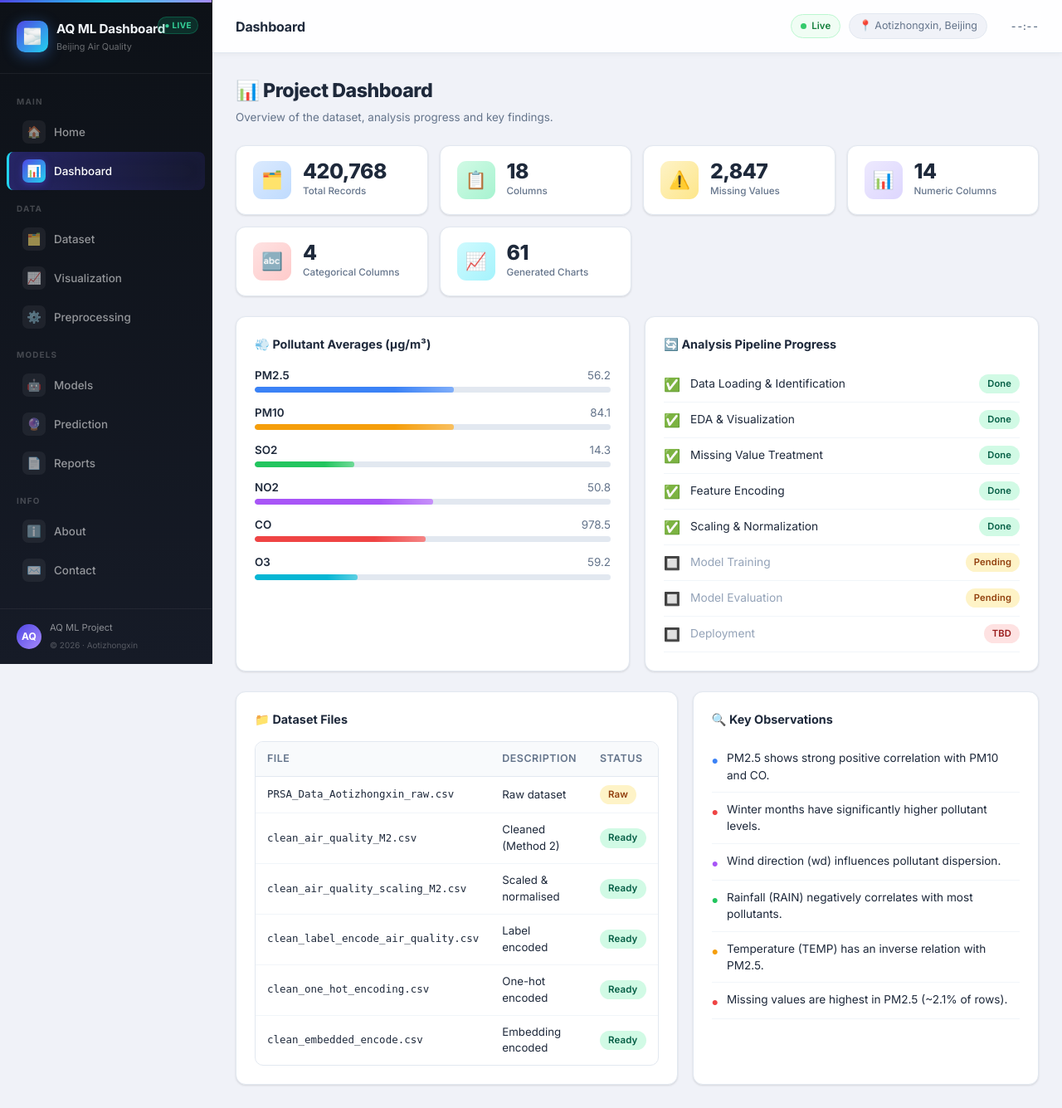
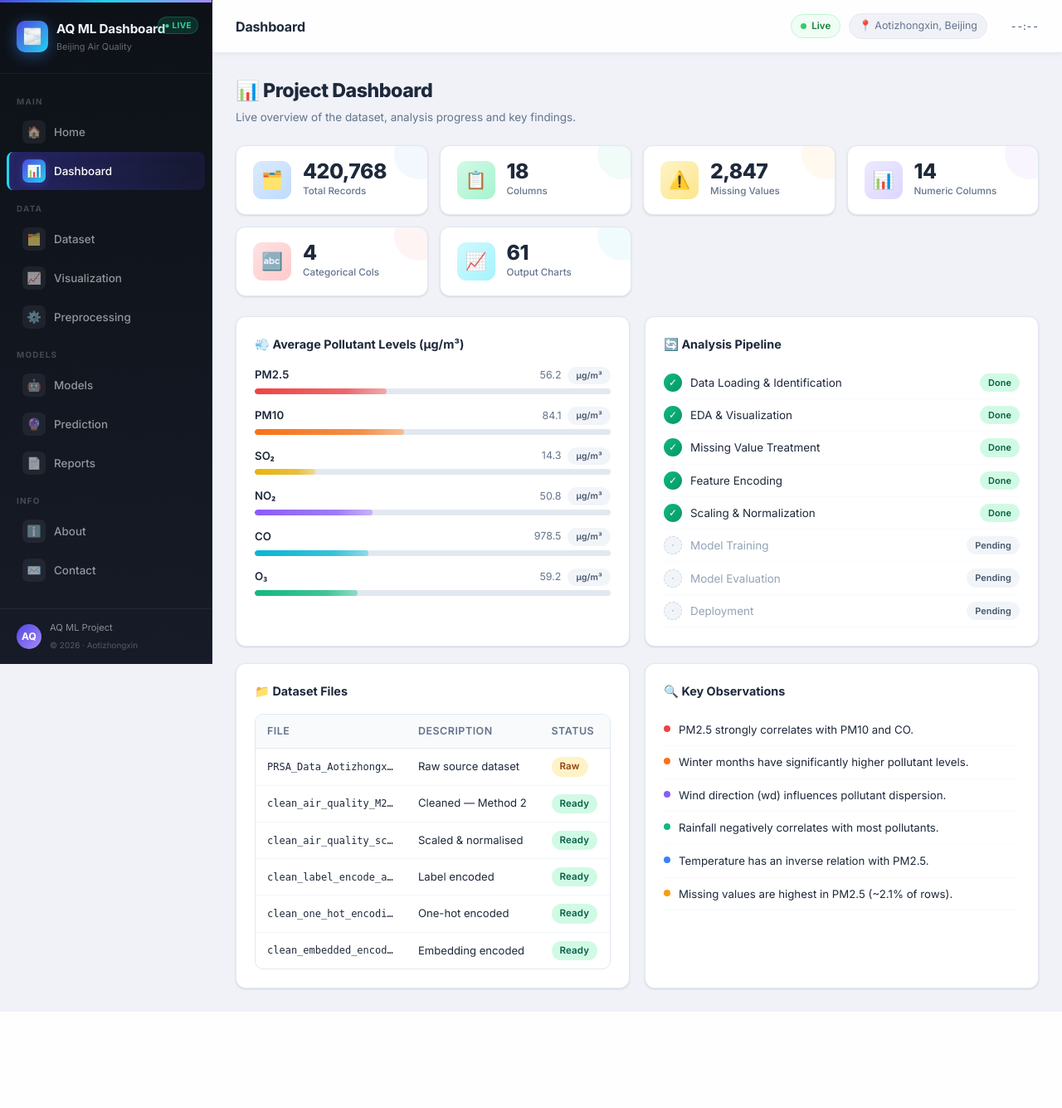
Before and after one commit to premsai2500030723/AERO-PURE-ML-PROJECT-, a Flask app: page /dashboard in a window 1280 px wide. Shown: the whole page at 83% size. After the commit the page ends 1219 px from the top, so only its background shows below. Run offline with Flask 3, Linux system fonts and the light colour scheme.

Commit message:
ui: upgrade dashboard with gradient stat cards, colored pollutant bars, pipeline step indicators

```diff
--- a/templates/dashboard.html
+++ b/templates/dashboard.html
@@ -6,111 +6,90 @@
 
 <div class="page-header">
   <h1>📊 Project Dashboard</h1>
-  <p>Overview of the dataset, analysis progress and key findings.</p>
+  <p>Live overview of the dataset, analysis progress and key findings.</p>
 </div>
 
 <!-- KPI Stats -->
 <div class="stats-grid">
-  <div class="stat-card">
-    <div class="stat-icon blue">🗂️</div>
+  {% set kpis = [
+    ('blue',  '🗂️', stats.total_rows|default('420,768'), 'Total Records'),
+    ('green', '📋', stats.total_cols|default('18'),       'Columns'),
+    ('amber', '⚠️', stats.missing|default('2,847'),      'Missing Values'),
+    ('purple','📊', stats.numeric_cols|default('14'),     'Numeric Columns'),
+    ('red',   '🔤', stats.cat_cols|default('4'),          'Categorical Cols'),
+    ('cyan',  '📈', stats.charts|default('61'),           'Output Charts'),
+  ] %}
+  {% for color, icon, val, label in kpis %}
+  <div class="stat-card {{ color }}">
+    <div class="stat-icon {{ color }}">{{ icon }}</div>
     <div>
-      <div class="stat-value">{{ stats.total_rows | default('420,768') }}</div>
-      <div class="stat-label">Total Records</div>
+      <div class="stat-value">{{ val }}</div>
+      <div class="stat-label">{{ label }}</div>
     </div>
   </div>
-  <div class="stat-card">
-    <div class="stat-icon green">📋</div>
-    <div>
-      <div class="stat-value">{{ stats.total_cols | default('18') }}</div>
-      <div class="stat-label">Columns</div>
-    </div>
-  </div>
-  <div class="stat-card">
-    <div class="stat-icon amber">⚠️</div>
-    <div>
-      <div class="stat-value">{{ stats.missing | default('2,847') }}</div>
-      <div class="stat-label">Missing Values</div>
-    </div>
-  </div>
-  <div class="stat-card">
-    <div class="stat-icon purple">📊</div>
-    <div>
-      <div class="stat-value">{{ stats.numeric_cols | default('14') }}</div>
-      <div class="stat-label">Numeric Columns</div>
-    </div>
-  </div>
-  <div class="stat-card">
-    <div class="stat-icon red">🔤</div>
-    <div>
-      <div class="stat-value">{{ stats.cat_cols | default('4') }}</div>
-      <div class="stat-label">Categorical Columns</div>
-    </div>
-  </div>
-  <div class="stat-card">
-    <div class="stat-icon cyan">📈</div>
-    <div>
-      <div class="stat-value">{{ stats.charts | default('61') }}</div>
-      <div class="stat-label">Generated Charts</div>
-    </div>
-  </div>
+  {% endfor %}
 </div>
 
 <!-- Middle row -->
-<div class="grid-2" style="margin-bottom:24px;">
+<div class="grid-2" style="margin-bottom:20px;">
 
-  <!-- Pollutant Averages -->
+  <!-- Pollutant progress bars -->
   <div class="card">
-    <div class="card-title">💨 Pollutant Averages (μg/m³)</div>
+    <div class="card-title">💨 Average Pollutant Levels (µg/m³)</div>
     {% set pollutants = [
-      ('PM2.5', 56.2,  100, 'blue'),
-      ('PM10',  84.1,  150, 'amber'),
-      ('SO2',   14.3,   50, 'green'),
-      ('NO2',   50.8,  100, 'purple'),
-      ('CO',    978.5, 2000,'red'),
-      ('O3',    59.2,  200, 'cyan'),
+      ('PM2.5', 56.2,  150, '#ef4444'),
+      ('PM10',  84.1,  200, '#f97316'),
+      ('SO₂',   14.3,   80, '#eab308'),
+      ('NO₂',   50.8,  150, '#8b5cf6'),
+      ('CO',   978.5, 3000, '#06b6d4'),
+      ('O₃',    59.2,  200, '#10b981'),
     ] %}
-    {% for name, val, max, color in pollutants %}
-    <div style="margin-bottom:14px;">
-      <div style="display:flex;justify-content:space-between;font-size:.84rem;margin-bottom:4px;">
-        <span style="font-weight:600;">{{ name }}</span>
-        <span style="color:#64748b;">{{ val }}</span>
+    {% for name, val, max_val, clr in pollutants %}
+    <div style="margin-bottom:15px;">
+      <div style="display:flex;justify-content:space-between;align-items:center;margin-bottom:5px;">
+        <span style="font-size:.83rem;font-weight:600;">{{ name }}</span>
+        <div style="display:flex;align-items:center;gap:8px;">
+          <span style="font-size:.78rem;color:#64748b;">{{ val }}</span>
+          <span class="tag tag-gray" style="font-size:.65rem;">µg/m³</span>
+        </div>
       </div>
       <div class="progress">
-        <div class="progress-bar" style="width:{{ [(val/max*100)|int, 100]|min }}%;
-             background:{% if color=='blue' %}#3b82f6{% elif color=='amber' %}#f59e0b
-             {% elif color=='green' %}#22c55e{% elif color=='purple' %}#a855f7
-             {% elif color=='red' %}#ef4444{% else %}#06b6d4{% endif %};">
+        <div class="progress-bar"
+             style="width:{{ [(val/max_val*100)|int,100]|min }}%;
+                    background:linear-gradient(90deg,{{ clr }},{{ clr }}aa);">
         </div>
       </div>
     </div>
     {% endfor %}
   </div>
 
-  <!-- Analysis Pipeline -->
+  <!-- Pipeline progress -->
   <div class="card">
-    <div class="card-title">🔄 Analysis Pipeline Progress</div>
+    <div class="card-title">🔄 Analysis Pipeline</div>
     {% set steps = [
-      ('Data Loading & Identification', True, 'green'),
-      ('EDA & Visualization',           True, 'green'),
-      ('Missing Value Treatment',        True, 'green'),
-      ('Feature Encoding',               True, 'green'),
-      ('Scaling & Normalization',        True, 'green'),
-      ('Model Training',                 False,'amber'),
-      ('Model Evaluation',               False,'amber'),
-      ('Deployment',                     False,'red'),
+      ('Data Loading & Identification', True),
+      ('EDA & Visualization',           True),
+      ('Missing Value Treatment',        True),
+      ('Feature Encoding',               True),
+      ('Scaling & Normalization',        True),
+      ('Model Training',                 False),
+      ('Model Evaluation',               False),
+      ('Deployment',                     False),
     ] %}
-    {% for label, done, color in steps %}
-    <div style="display:flex;align-items:center;gap:12px;padding:9px 0;
-                border-bottom:1px solid #f1f5f9;">
-      <span style="font-size:1rem;">
-        {% if done %}✅{% else %}🔲{% endif %}
-      </span>
-      <span style="font-size:.86rem;{% if done %}color:#1e293b;{% else %}color:#94a3b8;{% endif %}">
-        {{ label }}
-      </span>
-      <span class="tag tag-{% if color=='green' %}green{% elif color=='amber' %}amber{% else %}red{% endif %}"
-            style="margin-left:auto;font-size:.7rem;">
-        {% if done %}Done{% elif color=='amber' %}Pending{% else %}TBD{% endif %}
+    {% for label, done in steps %}
+    <div style="display:flex;align-items:center;gap:10px;padding:8px 0;
+                border-bottom:1px solid #f8fafc;">
+      <div style="width:22px;height:22px;border-radius:50%;flex-shrink:0;
+                  display:flex;align-items:center;justify-content:center;font-size:.75rem;
+                  {% if done %}background:linear-gradient(135deg,#10b981,#059669);color:#fff;
+                  {% else %}background:#f1f5f9;color:#94a3b8;border:1.5px dashed #cbd5e1;{% endif %}">
+        {% if done %}✓{% else %}·{% endif %}
+      </div>
+      <span style="font-size:.84rem;flex:1;
+                   {% if not done %}color:#94a3b8;{% endif %}">{{ label }}</span>
+      <span class="tag {% if done %}tag-green{% else %}tag-gray{% endif %}"
+            style="font-size:.68rem;">
+        {% if done %}Done{% else %}Pending{% endif %}
       </span>
     </div>
     {% endfor %}
@@ -121,31 +100,28 @@
 <!-- Bottom row -->
 <div class="grid-2">
 
-  <!-- Dataset versions -->
+  <!-- Dataset files table -->
   <div class="card">
     <div class="card-title">📁 Dataset Files</div>
     <div class="table-wrapper">
       <table>
-        <thead>
-          <tr>
-            <th>File</th>
-            <th>Description</th>
-            <th>Status</th>
-          </tr>
-        </thead>
+        <thead><tr><th>File</th><th>Description</th><th>Status</th></tr></thead>
         <tbody>
           {% set files = [
-            ('PRSA_Data_Aotizhongxin_raw.csv',    'Raw dataset',              'Raw'),
-            ('clean_air_quality_M2.csv',           'Cleaned (Method 2)',       'Ready'),
-            ('clean_air_quality_scaling_M2.csv',   'Scaled & normalised',      'Ready'),
-            ('clean_label_encode_air_quality.csv', 'Label encoded',            'Ready'),
-            ('clean_one_hot_encoding.csv',         'One-hot encoded',          'Ready'),
-            ('clean_embedded_encode.csv',          'Embedding encoded',        'Ready'),
+            ('PRSA_Data_Aotizhongxin_raw.csv',    'Raw source dataset',         'Raw'),
+            ('clean_air_quality_M2.csv',           'Cleaned — Method 2',         'Ready'),
+            ('clean_air_quality_scaling_M2.csv',   'Scaled & normalised',        'Ready'),
+            ('clean_label_encode_air_quality.csv', 'Label encoded',              'Ready'),
+            ('clean_one_hot_encoding.csv',         'One-hot encoded',            'Ready'),
+            ('clean_embedded_encode.csv',          'Embedding encoded',          'Ready'),
           ] %}
           {% for fname, desc, status in files %}
           <tr>
-            <td style="font-family:monospace;font-size:.78rem;">{{ fname }}</td>
-            <td>{{ desc }}</td>
+            <td style="font-family:monospace;font-size:.75rem;max-width:180px;
+                       overflow:hidden;text-overflow:ellipsis;white-space:nowrap;">
+              {{ fname }}
+            </td>
+            <td style="font-size:.82rem;">{{ desc }}</td>
             <td>
               <span class="tag {% if status=='Raw' %}tag-amber{% else %}tag-green{% endif %}">
                 {{ status }}
@@ -161,25 +137,21 @@
   <!-- Key observations -->
   <div class="card">
     <div class="card-title">🔍 Key Observations</div>
-    <ul style="list-style:none;padding:0;">
-      {% set obs = [
-        ('PM2.5 shows strong positive correlation with PM10 and CO.','blue'),
-        ('Winter months have significantly higher pollutant levels.','red'),
-        ('Wind direction (wd) influences pollutant dispersion.','purple'),
-        ('Rainfall (RAIN) negatively correlates with most pollutants.','green'),
-        ('Temperature (TEMP) has an inverse relation with PM2.5.','amber'),
-        ('Missing values are highest in PM2.5 (~2.1% of rows).','red'),
-      ] %}
-      {% for text, color in obs %}
-      <li style="display:flex;align-items:flex-start;gap:10px;
-                 padding:10px 0;border-bottom:1px solid #f1f5f9;">
-        <span style="color:{% if color=='blue' %}#3b82f6{% elif color=='red' %}#ef4444
-               {% elif color=='purple' %}#a855f7{% elif color=='green' %}#22c55e
-               {% else %}#f59e0b{% endif %};margin-top:2px;">●</span>
-        <span style="font-size:.85rem;">{{ text }}</span>
-      </li>
-      {% endfor %}
-    </ul>
+    {% set obs = [
+      ('PM2.5 strongly correlates with PM10 and CO.',             '#ef4444'),
+      ('Winter months have significantly higher pollutant levels.','#f97316'),
+      ('Wind direction (wd) influences pollutant dispersion.',     '#8b5cf6'),
+      ('Rainfall negatively correlates with most pollutants.',     '#10b981'),
+      ('Temperature has an inverse relation with PM2.5.',          '#3b82f6'),
+      ('Missing values are highest in PM2.5 (~2.1% of rows).',    '#f59e0b'),
+    ] %}
+    {% for text, color in obs %}
+    <div style="display:flex;gap:10px;padding:9px 0;border-bottom:1px solid #f8fafc;align-items:flex-start;">
+      <span style="width:8px;height:8px;border-radius:50%;background:{{ color }};
+                   flex-shrink:0;margin-top:5px;"></span>
+      <span style="font-size:.83rem;line-height:1.55;">{{ text }}</span>
+    </div>
+    {% endfor %}
   </div>
 
 </div>
```
